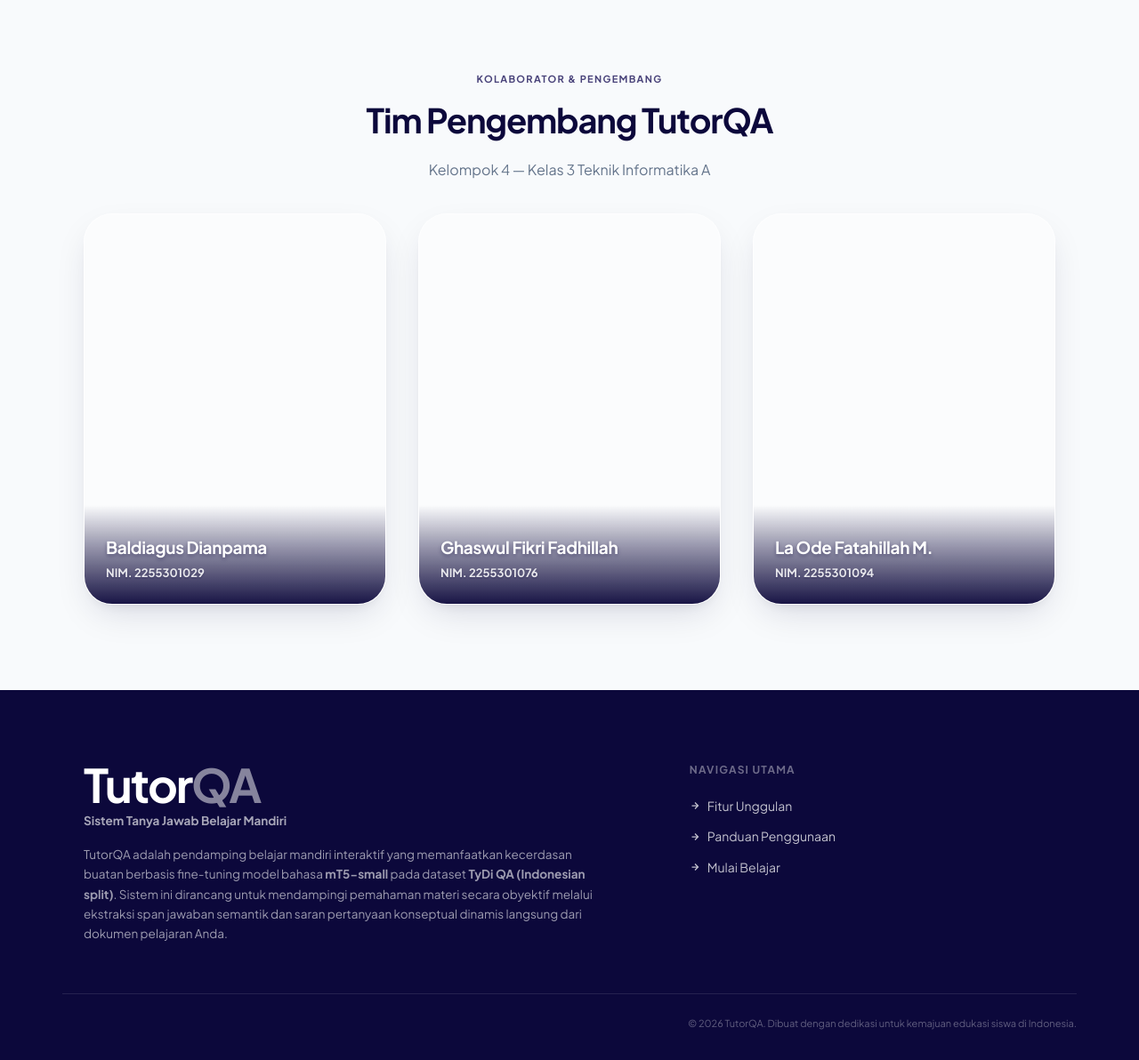
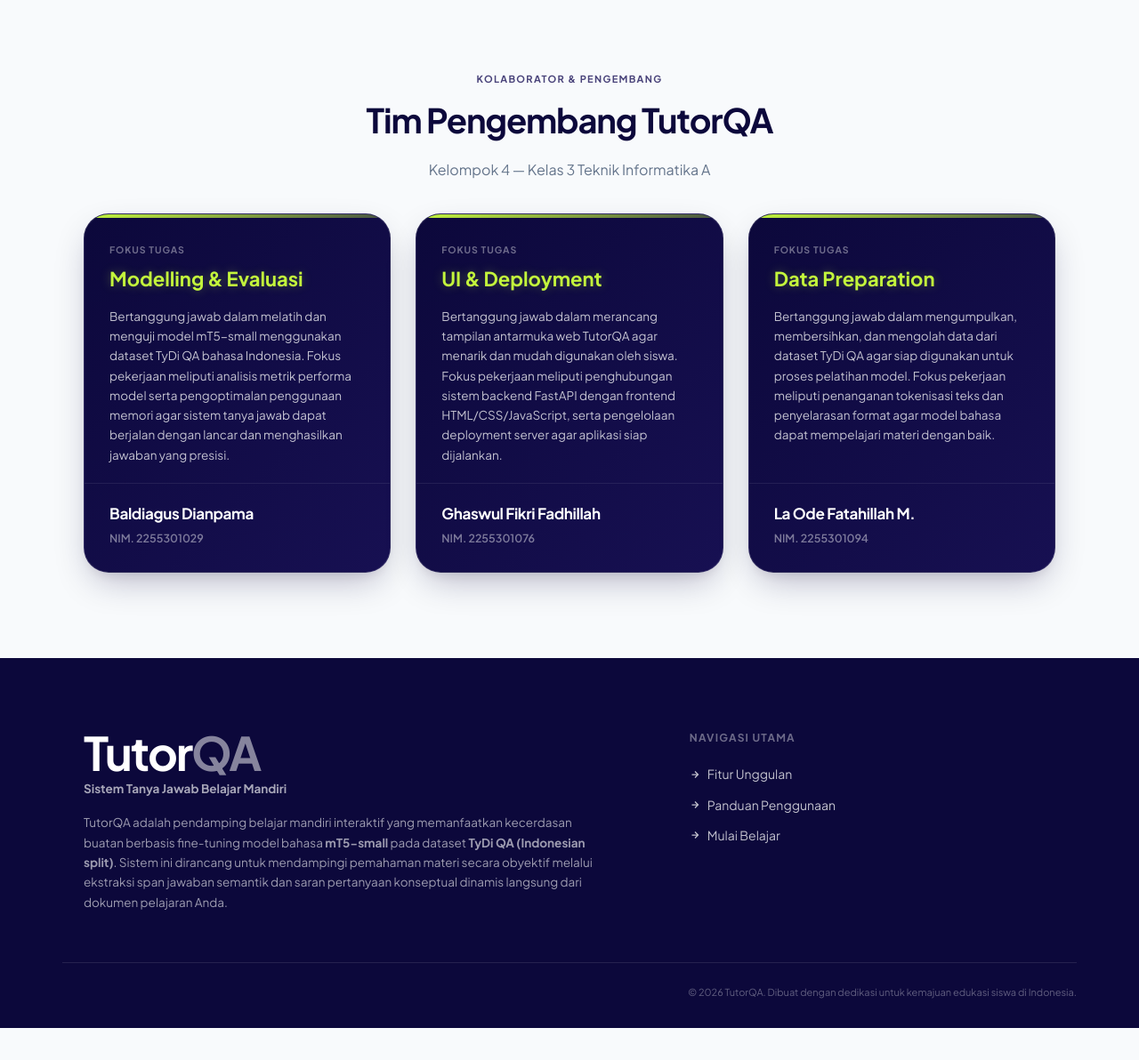
Before and after one commit to gaztudio-id/TutorQA, a FastAPI app: page / in a window 1280 px wide; the page is wider, and only the part inside the window is pictured. Shown: the part 4136-5328 px from the top of that part at 89% size. After the commit the page ends 5292 px from the top of that part, so only its background shows below. Run offline with FastAPI, Linux system fonts and the light colour scheme.

Commit message:
refactor: redesign kartu tim - hapus flip card kosong, ganti dengan kartu info flat

```diff
--- a/static/css/styles.css
+++ b/static/css/styles.css
@@ -1808,7 +1808,7 @@ kbd {
   }
 }
 
-/* —— Premium 3D Flipping Team Cards —— */
+/* —— Team Member Cards —— */
 .section-team {
   padding-bottom: 96px;
 }
@@ -1816,214 +1816,83 @@ kbd {
 .team-grid {
   display: grid;
   grid-template-columns: repeat(3, 1fr);
-  gap: 36px;
+  gap: 28px;
   margin-top: 36px;
-  perspective: 1500px;
-}
-
-.team-card-wrap {
-  width: 100%;
-  height: 440px;
-  perspective: 1500px;
-  transition: transform 0.4s var(--ease);
-}
-
-.team-card-wrap:hover {
+}
+
+.team-member-card {
+  background: linear-gradient(135deg, var(--primary) 0%, #171052 100%);
+  border-radius: 28px;
+  border: 1px solid rgba(255, 255, 255, 0.12);
+  box-shadow:
+    0 16px 40px -10px rgba(12, 8, 59, 0.3),
+    0 8px 16px -8px rgba(12, 8, 59, 0.12);
+  overflow: hidden;
+  display: flex;
+  flex-direction: column;
+  transition: transform 0.35s var(--ease), box-shadow 0.35s var(--ease);
+}
+
+.team-member-card:hover {
   transform: translateY(-6px);
-}
-
-.team-card-inner {
-  position: relative;
-  width: 100%;
-  height: 100%;
-  text-align: center;
-  transition: transform 0.8s cubic-bezier(0.175, 0.885, 0.32, 1.275);
-  transform-style: preserve-3d;
-  cursor: pointer;
-}
-
-.team-card-wrap:hover .team-card-inner {
-  transform: rotateY(180deg);
-}
-
-.team-card-front,
-.team-card-back {
-  position: absolute;
-  inset: 0;
-  width: 100%;
-  height: 100%;
-  -webkit-backface-visibility: hidden;
-  backface-visibility: hidden;
-  border-radius: 32px;
-  border: 1px solid rgba(255, 255, 255, 0.65);
   box-shadow:
-    0 16px 40px -10px rgba(12, 8, 59, 0.15),
-    0 8px 16px -8px rgba(12, 8, 59, 0.08),
-    0 2px 4px rgba(12, 8, 59, 0.02);
-  overflow: hidden;
-  transition: border-color 0.4s var(--ease), box-shadow 0.4s var(--ease);
-}
-
-/* FRONT OF CARD styling */
-.team-card-front {
-  background: var(--glass-bg);
-  display: flex;
-  flex-direction: column;
-}
-
-.team-card-wrap:hover .team-card-front {
-  box-shadow:
-    0 32px 64px -16px rgba(12, 8, 59, 0.25),
-    0 16px 32px -12px rgba(12, 8, 59, 0.12),
-    0 4px 10px rgba(12, 8, 59, 0.03);
-  border-color: rgba(255, 255, 255, 0.95);
-}
-
-
-.team-name-strip {
-  position: absolute;
-  bottom: 0;
-  left: 0;
-  right: 0;
-  padding: 32px 24px 24px;
-  background: linear-gradient(to top, rgba(12, 8, 59, 0.95) 0%, rgba(12, 8, 59, 0.4) 60%, transparent 100%);
-  text-align: left;
-  z-index: 2;
-  transition: all 0.3s var(--ease);
-}
-
-.team-name-strip h3 {
-  font-size: 19px;
-  font-weight: 800;
-  letter-spacing: -0.02em;
-  color: var(--neutral) !important;
-  margin-bottom: 4px;
-  text-shadow: 0 2px 4px rgba(12, 8, 59, 0.4);
-}
-
-.front-nim {
-  font-size: 13px;
-  color: var(--neutral) !important;
-  font-weight: 700;
-  opacity: 0.85;
-  text-shadow: 0 1px 2px rgba(12, 8, 59, 0.4);
-}
-
-/* BACK OF CARD styling */
-.team-card-back {
-  background: linear-gradient(135deg, var(--primary) 0%, #171052 100%);
-  color: var(--neutral);
-  transform: rotateY(180deg);
-  padding: 40px 32px;
-  display: flex;
-  flex-direction: column;
-  align-items: stretch;
-  justify-content: space-between;
-  border: 1px solid rgba(255, 255, 255, 0.15);
-  box-shadow:
-    0 16px 40px -10px rgba(12, 8, 59, 0.35),
-    0 0 24px rgba(195, 245, 60, 0.08);
-  transition: border-color 0.4s var(--ease), box-shadow 0.4s var(--ease);
-}
-
-.team-card-wrap:hover .team-card-back {
-  box-shadow:
-    0 32px 64px -16px rgba(12, 8, 59, 0.5),
-    0 0 40px rgba(195, 245, 60, 0.25);
-  border-color: rgba(255, 255, 255, 0.25);
-}
-
-.back-header {
-  text-align: left;
-}
-
-.back-tag {
-  display: inline-block;
-  font-size: 9px;
-  font-weight: 800;
-  color: var(--tertiary);
-  background: rgba(195, 245, 60, 0.12);
-  padding: 4px 10px;
-  border-radius: 99px;
+    0 32px 64px -16px rgba(12, 8, 59, 0.45),
+    0 0 32px rgba(195, 245, 60, 0.15);
+  border-color: rgba(255, 255, 255, 0.22);
+}
+
+.member-accent {
+  height: 4px;
+  background: linear-gradient(90deg, var(--tertiary) 0%, rgba(195, 245, 60, 0.3) 100%);
+}
+
+.member-body {
+  padding: 28px 28px 20px;
+  flex: 1;
+}
+
+.member-body .jobdesk-title {
+  font-size: 10.5px;
+  font-weight: 800;
+  color: rgba(255, 255, 255, 0.4);
   text-transform: uppercase;
-  letter-spacing: 0.08em;
-  margin-bottom: 12px;
-  border: 1px solid rgba(195, 245, 60, 0.2);
-}
-
-.team-card-back h3 {
-  font-size: 20px;
-  font-weight: 800;
-  letter-spacing: -0.02em;
-  color: var(--neutral);
-  margin-bottom: 4px;
-}
-
-.back-nim {
-  font-size: 13px;
-  color: rgba(255, 255, 255, 0.5);
-  font-weight: 600;
-}
-
-.back-divider {
-  height: 1px;
-  background: rgba(255, 255, 255, 0.1);
-  margin: 20px 0;
-}
-
-.back-body {
-  text-align: left;
-  flex: 1;
-  display: flex;
-  flex-direction: column;
-  justify-content: center;
-}
-
-.jobdesk-title {
-  font-size: 11px;
-  font-weight: 800;
-  color: rgba(255, 255, 255, 0.45);
-  text-transform: uppercase;
-  letter-spacing: 0.08em;
+  letter-spacing: 0.09em;
   margin-bottom: 6px;
   display: block;
 }
 
-.jobdesk-highlight {
-  font-size: 20px;
+.member-body .jobdesk-highlight {
+  font-size: 22px;
   font-weight: 800;
   color: var(--tertiary);
-  margin-bottom: 16px;
+  margin-bottom: 14px;
   text-shadow: 0 0 12px rgba(195, 245, 60, 0.3);
 }
 
-.jobdesk-list {
-  list-style: none;
-  padding: 0;
+.member-desc {
+  font-size: 13.5px;
+  line-height: 1.65;
+  color: rgba(255, 255, 255, 0.75);
   margin: 0;
-  display: flex;
-  flex-direction: column;
-  gap: 8px;
-}
-
-.jobdesk-list li {
-  font-size: 13px;
-  color: rgba(255, 255, 255, 0.75);
-  padding-left: 16px;
-  position: relative;
-  line-height: 1.5;
-}
-
-.jobdesk-list li::before {
-  content: "";
-  position: absolute;
-  left: 0;
-  top: 7px;
-  width: 6px;
-  height: 6px;
-  border-radius: 50%;
-  background: var(--tertiary);
-  box-shadow: 0 0 6px var(--tertiary);
+}
+
+.member-footer {
+  padding: 20px 28px 28px;
+  border-top: 1px solid rgba(255, 255, 255, 0.08);
+}
+
+.member-name {
+  font-size: 17px;
+  font-weight: 800;
+  color: var(--neutral);
+  letter-spacing: -0.02em;
+  margin-bottom: 4px;
+}
+
+.member-nim {
+  font-size: 12.5px;
+  color: rgba(255, 255, 255, 0.45);
+  font-weight: 600;
 }
 
 @media (max-width: 960px) {
--- a/templates/index.html
+++ b/templates/index.html
@@ -154,93 +154,57 @@
     <section class="section section-team" id="tim-pengembang">
       <div class="container reveal">
         <div class="section-head" style="text-align: center; margin: 0 auto 36px; max-width: 680px;">
-          <span class="section-tag">Kolaborator & Pengembang</span>
+          <span class="section-tag">Kolaborator &amp; Pengembang</span>
           <h2 class="section-title-lg">Tim Pengembang TutorQA</h2>
           <p class="section-sub">Kelompok 4 — Kelas 3 Teknik Informatika A</p>
         </div>
 
         <div class="team-grid">
           <!-- Member 1: Baldiagus Dianpama -->
-          <div class="team-card-wrap">
-            <div class="team-card-inner">
-              <!-- Front Side -->
-              <div class="team-card-front">
-                <div class="team-name-strip">
-                  <h3>Baldiagus Dianpama</h3>
-                  <p class="front-nim">NIM. 2255301029</p>
-                </div>
-              </div>
-              <!-- Back Side -->
-              <div class="team-card-back">
-                <div class="back-header">
-                  <h3>Baldiagus Dianpama</h3>
-                  <p class="back-nim">NIM. 2255301029</p>
-                </div>
-                <div class="back-divider"></div>
-                <div class="back-body">
+          <div class="team-member-card">
+            <div class="member-accent"></div>
+            <div class="member-body">
               <span class="jobdesk-title">Fokus Tugas</span>
-                  <h4 class="jobdesk-highlight">Modelling & Evaluasi</h4>
-                  <p class="jobdesk-desc" style="font-size: 13px; line-height: 1.6; color: rgba(255, 255, 255, 0.85); margin: 0; text-align: left;">
+              <h4 class="jobdesk-highlight">Modelling &amp; Evaluasi</h4>
+              <p class="member-desc">
                 Bertanggung jawab dalam melatih dan menguji model mT5-small menggunakan dataset TyDi QA bahasa Indonesia. Fokus pekerjaan meliputi analisis metrik performa model serta pengoptimalan penggunaan memori agar sistem tanya jawab dapat berjalan dengan lancar dan menghasilkan jawaban yang presisi.
               </p>
             </div>
-              </div>
+            <div class="member-footer">
+              <h3 class="member-name">Baldiagus Dianpama</h3>
+              <p class="member-nim">NIM. 2255301029</p>
             </div>
           </div>
 
           <!-- Member 2: Ghaswul Fikri Fadhillah -->
-          <div class="team-card-wrap">
-            <div class="team-card-inner">
-              <!-- Front Side -->
-              <div class="team-card-front">
-                <div class="team-name-strip">
-                  <h3>Ghaswul Fikri Fadhillah</h3>
-                  <p class="front-nim">NIM. 2255301076</p>
-                </div>
-              </div>
-              <!-- Back Side -->
-              <div class="team-card-back">
-                <div class="back-header">
-                  <h3>Ghaswul Fikri Fadhillah</h3>
-                  <p class="back-nim">NIM. 2255301076</p>
-                </div>
-                <div class="back-divider"></div>
-                <div class="back-body">
+          <div class="team-member-card">
+            <div class="member-accent"></div>
+            <div class="member-body">
               <span class="jobdesk-title">Fokus Tugas</span>
-                  <h4 class="jobdesk-highlight">UI & Deployment</h4>
-                  <p class="jobdesk-desc" style="font-size: 13px; line-height: 1.6; color: rgba(255, 255, 255, 0.85); margin: 0; text-align: left;">
+              <h4 class="jobdesk-highlight">UI &amp; Deployment</h4>
+              <p class="member-desc">
                 Bertanggung jawab dalam merancang tampilan antarmuka web TutorQA agar menarik dan mudah digunakan oleh siswa. Fokus pekerjaan meliputi penghubungan sistem backend FastAPI dengan frontend HTML/CSS/JavaScript, serta pengelolaan deployment server agar aplikasi siap dijalankan.
               </p>
             </div>
-              </div>
+            <div class="member-footer">
+              <h3 class="member-name">Ghaswul Fikri Fadhillah</h3>
+              <p class="member-nim">NIM. 2255301076</p>
             </div>
           </div>
 
           <!-- Member 3: La Ode Fatahillah Muhammad -->
-          <div class="team-card-wrap">
-            <div class="team-card-inner">
-              <!-- Front Side -->
-              <div class="team-card-front">
-                <div class="team-name-strip">
-                  <h3>La Ode Fatahillah M.</h3>
-                  <p class="front-nim">NIM. 2255301094</p>
-                </div>
-              </div>
-              <!-- Back Side -->
-              <div class="team-card-back">
-                <div class="back-header">
-                  <h3>La Ode Fatahillah M.</h3>
-                  <p class="back-nim">NIM. 2255301094</p>
-                </div>
-                <div class="back-divider"></div>
-                <div class="back-body">
+          <div class="team-member-card">
+            <div class="member-accent"></div>
+            <div class="member-body">
               <span class="jobdesk-title">Fokus Tugas</span>
               <h4 class="jobdesk-highlight">Data Preparation</h4>
-                  <p class="jobdesk-desc" style="font-size: 13px; line-height: 1.6; color: rgba(255, 255, 255, 0.85); margin: 0; text-align: left;">
+              <p class="member-desc">
                 Bertanggung jawab dalam mengumpulkan, membersihkan, dan mengolah data dari dataset TyDi QA agar siap digunakan untuk proses pelatihan model. Fokus pekerjaan meliputi penanganan tokenisasi teks dan penyelarasan format agar model bahasa dapat mempelajari materi dengan baik.
               </p>
             </div>
-              </div>
+            <div class="member-footer">
+              <h3 class="member-name">La Ode Fatahillah M.</h3>
+              <p class="member-nim">NIM. 2255301094</p>
             </div>
           </div>
         </div>
```
Lines whose indentation alone changed are shown as unchanged.
